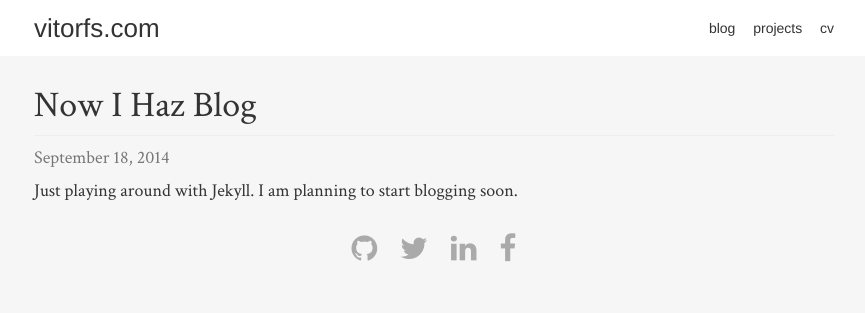
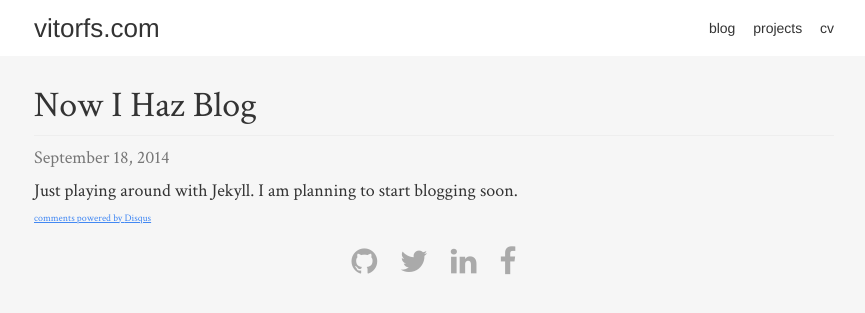
Before and after one commit to vitorfs/vitorfs.github.io, a Jekyll site: the page built from _posts/2014-09-18-now-i-haz-blog.markdown, in a window 1280 px wide. Shown: the top 313 px of the page, without its empty margins (206-1071 px from the left). Built offline with Jekyll 4.4.1, drawn with Linux system fonts in a browser that asks for light colours; nearby versions of some CDN libraries; Markdown is read by kramdown in place of the engine named in the settings; comment, search, counter and statistics services are not loaded.

Commit message:
add disqus comments

```diff
--- a/_layouts/post.html
+++ b/_layouts/post.html
@@ -8,3 +8,7 @@ layout: default
 <div class="post">
   {{ content }}
 </div>
+
+<div id="disqus_thread"></div>
+<script src="/js/disqus.js"></script>
+<a href="http://disqus.com" class="dsq-brlink">comments powered by <span class="logo-disqus">Disqus</span></a>
--- /dev/null
+++ b/js/disqus.js
@@ -0,0 +1,6 @@
+var disqus_shortname = 'vitorfs';
+(function() {
+    var dsq = document.createElement('script'); dsq.type = 'text/javascript'; dsq.async = true;
+    dsq.src = '//' + disqus_shortname + '.disqus.com/embed.js';
+    (document.getElementsByTagName('head')[0] || document.getElementsByTagName('body')[0]).appendChild(dsq);
+})();
```
